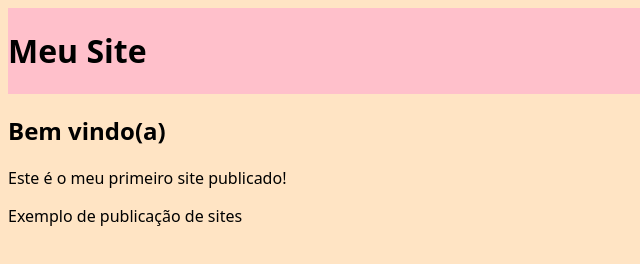
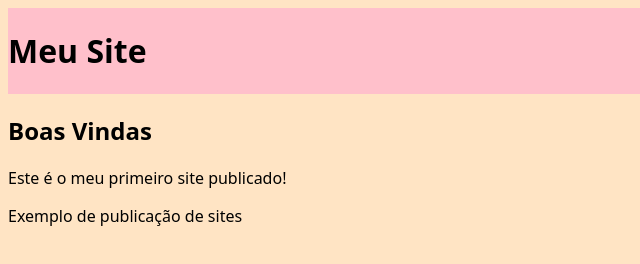
Before and after one commit to rochamolasluizfernando-rgb/meu-site, a plain HTML site: page index.html in a window 1280 px wide. Shown: the full height of the page, 0-640 px from the left. Drawn offline with Linux system fonts and the light colour scheme.

Commit message:
trocamos o titulo do h2

```diff
--- a/index.html
+++ b/index.html
@@ -16,7 +16,7 @@
         </nav>
     </header>
     <main>
-        <h2>Bem vindo(a)</h2>
+        <h2>Boas Vindas</h2>
         <p>Este é o meu primeiro site publicado!</p>
     </main>
     <footer>
```
